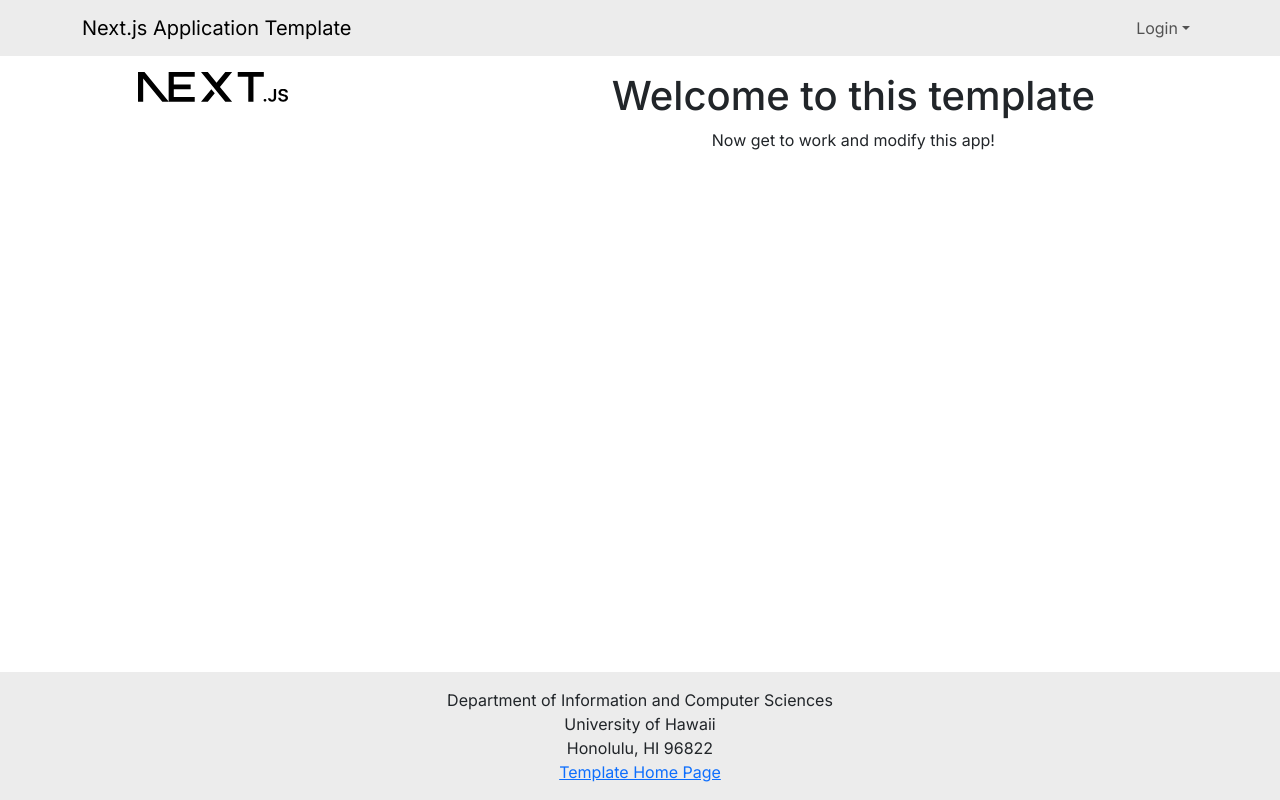
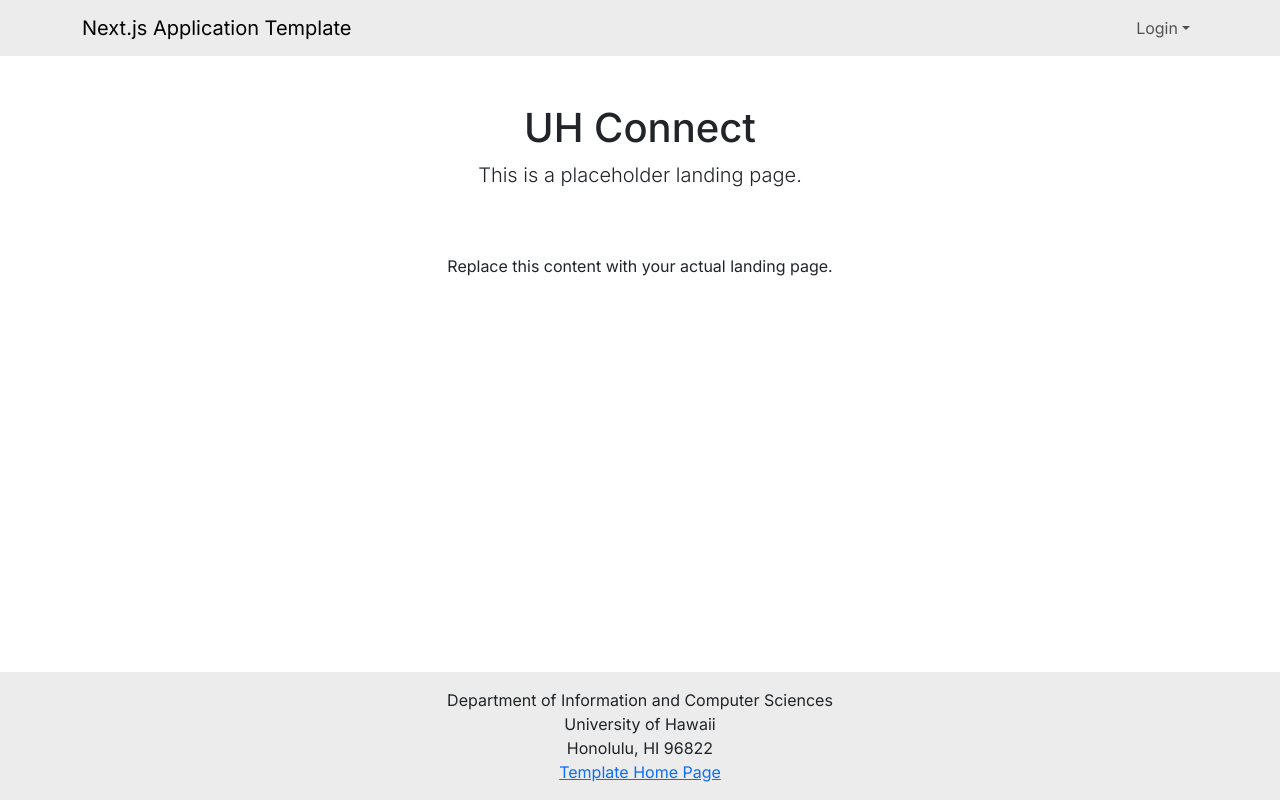
Before and after one commit to gamer-connects/Project-UHConnect, a Next.js app: page / in a window 1280 px wide. Built offline with nearby package versions, Linux system fonts and the light colour scheme; no server answers.

Commit message:
temp ladning page, added user search

```diff
--- a/src/app/page.tsx
+++ b/src/app/page.tsx
@@ -1,17 +1,19 @@
-import { Col, Container, Image, Row } from 'react-bootstrap';
+import { Col, Container, Row } from 'react-bootstrap';
 
 /** The Home page. */
 const Home = () => (
   <main>
-    <Container id="landing-page" fluid className="py-3">
-      <Row className="align-middle text-center">
-        <Col xs={4}>
-          <Image src="next.svg" width="150px" alt="" />
+    <Container id="landing-page" fluid className="py-5">
+      <Row className="text-center mb-5">
+        <Col>
+          <h1>UH Connect</h1>
+          <p className="lead">This is a placeholder landing page.</p>
         </Col>
+      </Row>
 
-        <Col xs={8} className="d-flex flex-column justify-content-center">
-          <h1>Welcome to this template</h1>
-          <p>Now get to work and modify this app!</p>
+      <Row className="text-center">
+        <Col>
+          <p>Replace this content with your actual landing page.</p>
         </Col>
       </Row>
     </Container>
--- a/src/components/Navbar.tsx
+++ b/src/components/Navbar.tsx
@@ -1,12 +1,9 @@
 /* eslint-disable react/jsx-indent, @typescript-eslint/indent */
-
 'use client';
-
 import { useSession } from 'next-auth/react';
 import { usePathname } from 'next/navigation';
 import { Container, Nav, Navbar, NavDropdown } from 'react-bootstrap';
 import { BoxArrowRight, Lock, PersonFill, PersonPlusFill } from 'react-bootstrap-icons';
-
 const NavBar: React.FC = () => {
   const { data: session } = useSession();
   const currentUser = session?.user?.email;
@@ -27,6 +24,9 @@ const NavBar: React.FC = () => {
                   </Nav.Link>,
                   <Nav.Link id="list-stuff-nav" href="/list" key="list" active={pathName === '/list'}>
                     List Stuff
+                  </Nav.Link>,
+                  <Nav.Link id="user-search-nav" href="/user-search" key="user-search" active={pathName === '/user-search'}>
+                    User Search
                   </Nav.Link>,
                 ]
               : ''}
@@ -68,5 +68,4 @@ const NavBar: React.FC = () => {
     </Navbar>
   );
 };
-
 export default NavBar;
```
Also changed, not shown: src/app/userSearch/page.tsx (added, +24 -0 lines).
